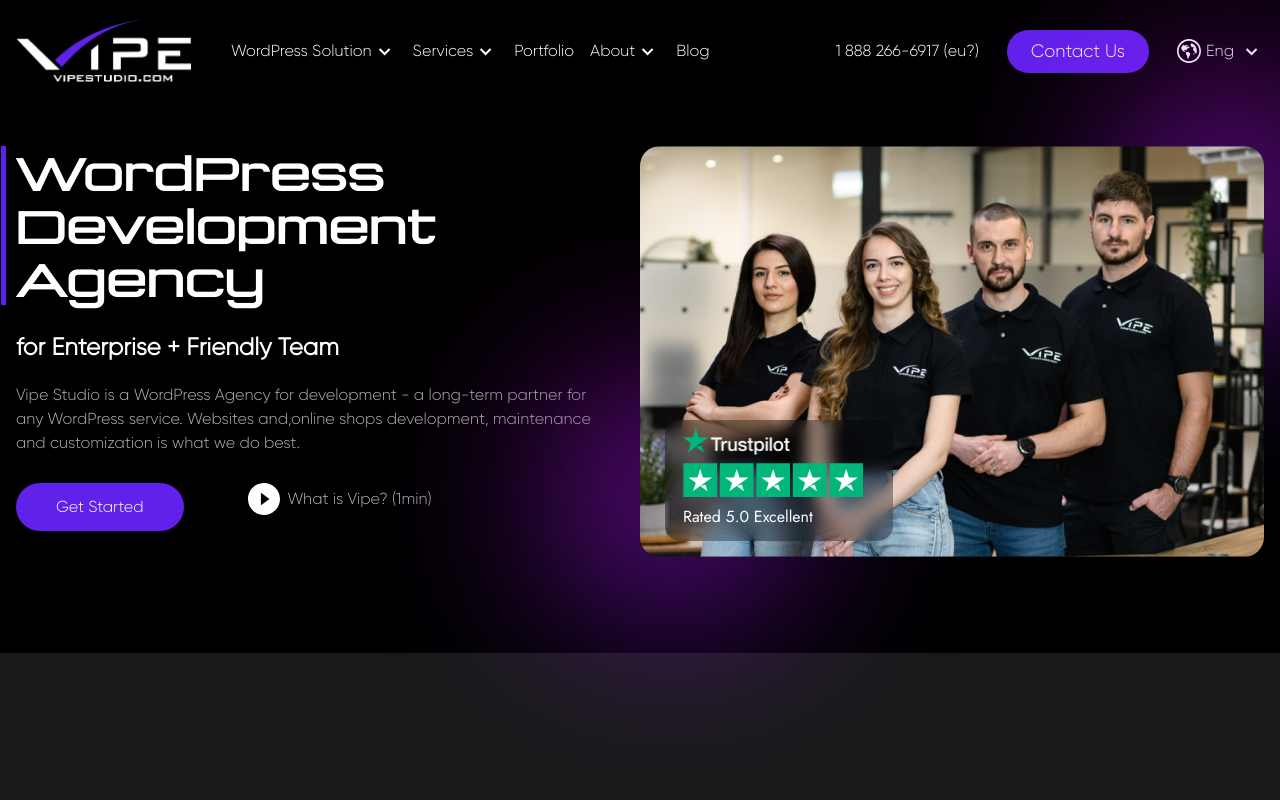
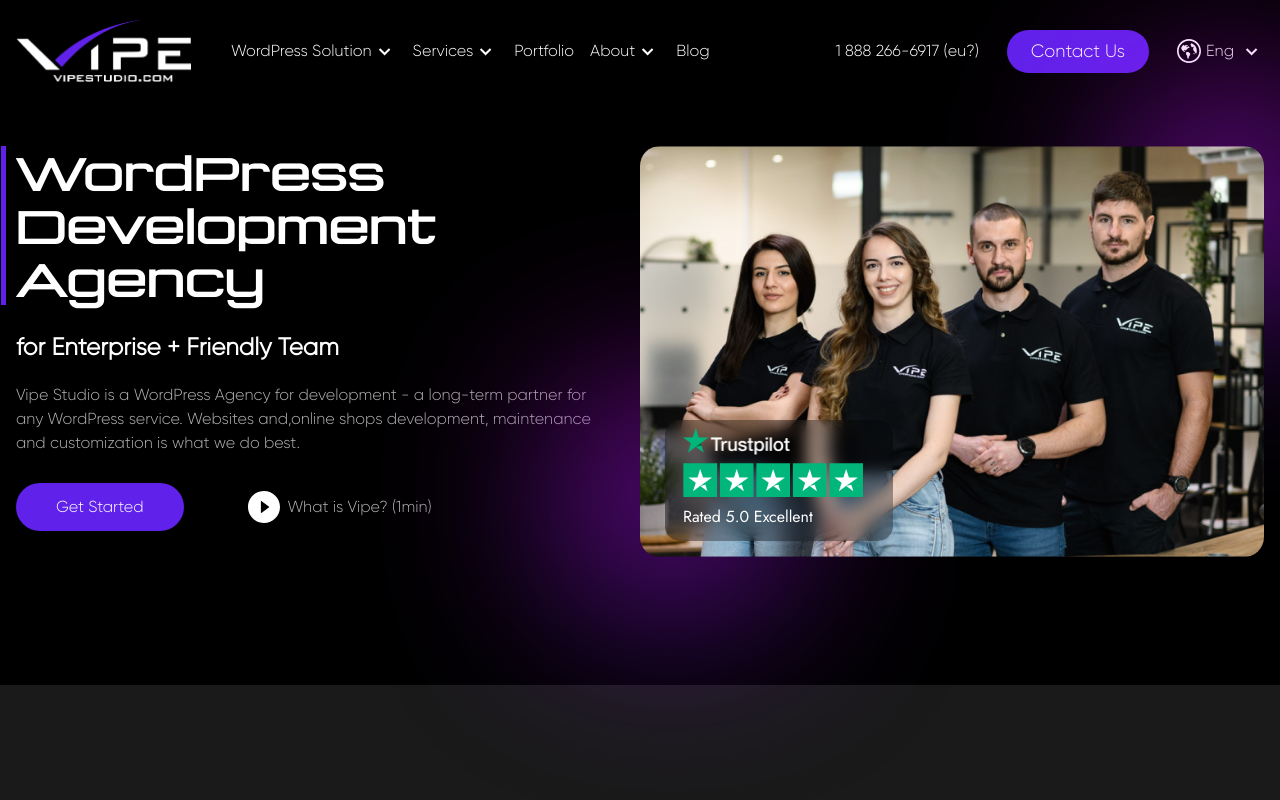
Before and after one commit to khushi303/vipewordpress, a React (Create React App) app: page / in a window 1280 px wide. Shown: the top 800 px of the page. Built offline with nearby package versions, Linux system fonts and the light colour scheme.

Commit message:
change in alignment

```diff
--- a/src/App.js
+++ b/src/App.js
@@ -66,7 +66,7 @@
           <FullStars />
           <SuccessGuide />
           <Footer />
-          <div className='fixed bottom-4 right-4'>
+          <div className='fixed bottom-4 right-4 z-[6]'>
             <div className={backToTop ? 'w-[60px] h-[60px] rounded-[60px] bg-[#6022EA]' : 'hidden'} onClick={() => top()}>
               <img src={Backtotop} alt="Backtotop" className=' w-full' />
             </div>
--- a/src/components/Footer.jsx
+++ b/src/components/Footer.jsx
@@ -24,7 +24,7 @@
                             <img src={Footerlogo} alt="Footerlogo" className='w-full' />
                         </div>
                         <div data-aos="fade-left" className='px-5 py-2 max-w-[381px] w-full rounded-[80px] md:mt-0 mt-6 bg-white flex items-center'>
-                            <input type="text" placeholder='Search here....' className='bg-white w-full outline-none border-[0] placeholder:ff-gilroy placeholder:text-[16px] placeholder:font-normal ff-gilroy text-[16px] font-normal' />
+                            <input type="text" placeholder='Search here....' className='bg-white w-full outline-none border-[0] placeholder:ff-gilroy placeholder:text-[16px] placeholder:font-normal ff-gilroy opacity-70 text-[16px] font-normal' />
                             <Searchsvg />
                         </div>
                     </div>
--- a/src/components/Header.jsx
+++ b/src/components/Header.jsx
@@ -69,7 +69,7 @@
           <span className={`${show ? 'bg-white h-[4px] w-full duration-300 ease-linear transition-all' : "bg-white transition-all duration-300 ease-linear h-[4px] w-full rotate-[-50deg] translate-y-[-50%]"}`}></span>
         </div>
       </div>
-      <div className='container lg:max-w-[1320px] mx-auto px-4 xl:px-4 xl::mt-24 mt-11 lg:mb-24 mb-14'>
+      <div className='container lg:max-w-[1320px] mx-auto px-4 xl:px-4 xl::mt-24 mt-11 lg:mb-32 mb-16'>
         <div className='flex flex-row flex-wrap justify-center'>
           <div data-aos="fade-right" className='xl:w-1/2 w-full pr-4'>
             <h2 className='ff-konexy max-xl:text-[70px] max-sm:text-[35px] xl:text-[50px] 2xl:text-[72px] font-normal text-white leading-[106%] relative before:absolute before:w-0 lg:before:w-[5px] before:top-0 before:bottom-0 before:left-[-8px] xl:before:left-[-15px] before:bg-[#6022EA] xl:max-w-[646px]'>WordPress Development Agency</h2>
@@ -77,8 +77,8 @@
             <div className='flex xl:justify-start justify-center'>
               <p className='ff-gilroy xl:max-w-[592px] text-[16px] font-normal text-white leading-[150%] mt-5 opacity-[0.7]'>Vipe Studio is a WordPress Agency for development - a long-term partner for any WordPress service. Websites and,online shops development, maintenance and customization is what we do best.</p>
             </div>
-            <div className='flex sm:gap-16 gap-3 sm:flex-row flex-col items-start mt-7'>
-              <button className='bg-[#6022EA] whitespace-nowrap rounded-[80px] py-3 sm:px-10 px-7 ff-gilroy text-[16px] font-normal text-white leading-[150%] hover:shadow-[0_0_20px_2px_#6022EA] transition-shadow duration-300 ease-linear'>Get Started</button>
+            <div className='inline-flex sm:gap-16 gap-3 sm:flex-row flex-col sm:items-center justify-start mt-7'>
+              <button className='bg-[#6022EA] whitespace-nowrap  rounded-[80px] py-3 sm:px-10 px-7 ff-gilroy text-[16px] font-normal text-white leading-[150%] hover:shadow-[0_0_20px_2px_#6022EA] transition-shadow duration-300 ease-linear'>Get Started</button>
               <a href="#" className='flex items-center gap-2 sm:mt-0 mt-3'>
                 <Playbtn />
                 <p className='ff-gilroy whitespace-nowrap text-[16px] font-normal text-white leading-[150%] opacity-[0.7]'>What is Vipe? (1min)</p>
```
